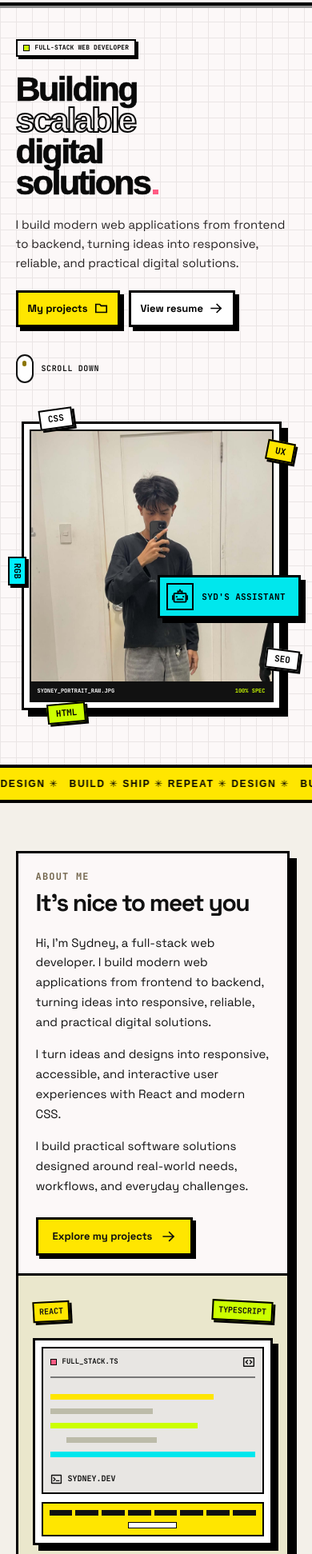
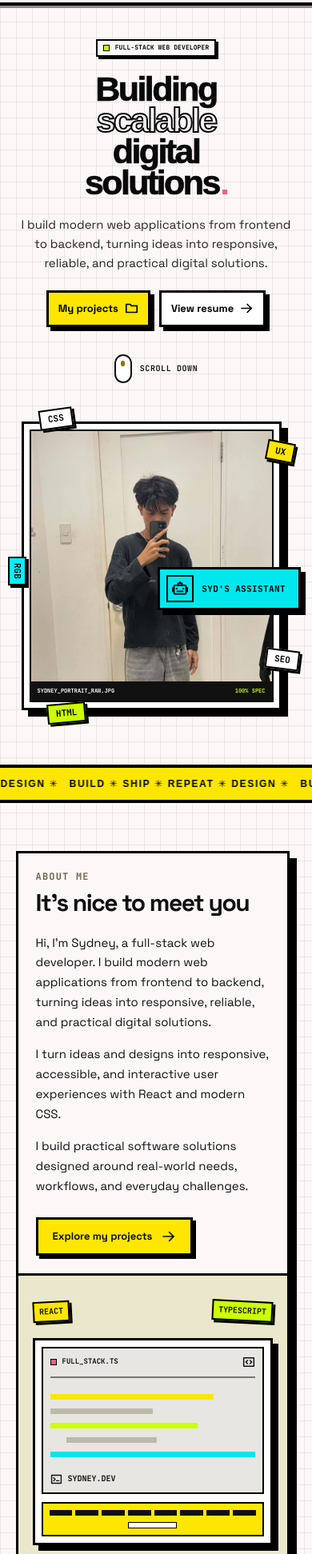
Before and after one commit to Syddevv/Portfolio-V2, a React (Vite) app in the folder my-portfolio/: page /#explore in a window 390 px wide. Shown: the part 57-2000 px from the top of the page at 80% size. Built offline with nearby package versions, Linux system fonts and the light colour scheme.

Commit message:
Update styles for About, Explore, Footer, and PortfolioAssistant components for improved layout and responsiveness

```diff
--- a/my-portfolio/src/components/About.css
+++ b/my-portfolio/src/components/About.css
@@ -1,7 +1,9 @@
 .about-section {
   min-height: 100svh;
   scroll-margin-top: 54px;
-  background: #f3f0e9;
+  background-color: #fcf8f8;
+  background-image: linear-gradient(#eae5e5 1px, transparent 1px), linear-gradient(90deg, #eae5e5 1px, transparent 1px);
+  background-size: 20px 20px;
   color: #000;
 }
 
@@ -215,10 +217,17 @@
 .about-card-link:focus-visible { outline: 3px solid #000; outline-offset: 6px; }
 .about-card-link svg { width: clamp(15px, 1vw, 19px); height: clamp(15px, 1vw, 19px); }
 
-.app-shell--dark .about-section { background: #242424; color: #fcf8f8; }
+.app-shell--dark .about-section {
+  background-color: #181818;
+  background-image: linear-gradient(#333 1px, transparent 1px), linear-gradient(90deg, #333 1px, transparent 1px);
+  color: #fcf8f8;
+}
 
 @media (min-width: 1000px) {
-  .about-section { scroll-margin-top: clamp(57px, calc(32px + 2.4vw), 78px); }
+  .about-section {
+    scroll-margin-top: clamp(57px, calc(32px + 2.4vw), 78px);
+    background-size: clamp(20px, 1.4vw, 27px) clamp(20px, 1.4vw, 27px);
+  }
 }
 @media (max-width: 1100px) {
   .about-grid { grid-template-columns: repeat(2, minmax(0, 1fr)); gap: 23px; }
--- a/my-portfolio/src/components/Explore.css
+++ b/my-portfolio/src/components/Explore.css
@@ -106,8 +106,13 @@
 }
 @media (max-width: 700px) {
   .explore-hero { display: flex; flex-direction: column; align-items: stretch; gap: 58px; padding-block: 40px 68px; }
+  .explore-copy { width: 100%; text-align: center; }
+  .hero-eyebrow { margin-inline: auto; }
   .hero-headline { font-size: clamp(48px, 9vw, 70px); }
-  .hero-description { max-width: 36rem; }
+  .hero-headline > span { margin-inline: auto; }
+  .hero-description { max-width: 36rem; margin-inline: auto; }
+  .hero-actions { justify-content: center; }
+  .hero-scroll { display: flex; width: max-content; margin-inline: auto; }
   .hero-visual { width: min(calc(100% - 26px), 440px); align-self: center; margin: 0 12px 0 0; }
   .portrait-frame { aspect-ratio: .9; }
 }
--- a/my-portfolio/src/components/Footer.css
+++ b/my-portfolio/src/components/Footer.css
@@ -28,9 +28,10 @@
   .footer-navigation { grid-column: 1 / -1; grid-row: 2; justify-content: flex-start; }
 }
 @media (max-width: 620px) {
-  .footer-inner { grid-template-columns: 1fr; align-items: start; }
-  .footer-navigation { grid-column: auto; grid-row: auto; justify-content: flex-start; }
-  .footer-socials { justify-content: flex-start; }
+  .footer-inner { grid-template-columns: 1fr; justify-items: center; text-align: center; }
+  .footer-brand { flex-direction: column; align-items: center; }
+  .footer-navigation { grid-column: auto; grid-row: auto; justify-content: center; }
+  .footer-socials { justify-content: center; }
 }
 @media (prefers-reduced-motion: reduce) {
   .footer-socials a { transition: none; }
--- a/my-portfolio/src/components/assistant/PortfolioAssistant.css
+++ b/my-portfolio/src/components/assistant/PortfolioAssistant.css
@@ -1,7 +1,7 @@
 .assistant-trigger {
   position: fixed;
   right: clamp(22px, 1.8vw, 34px);
-  bottom: clamp(22px, 1.8vw, 34px);
+  bottom: clamp(34px, 2.4vw, 46px);
   z-index: 40;
   display: inline-flex;
   align-items: center;
@@ -78,13 +78,19 @@
 .assistant-composer-meta strong { flex: 0 0 auto; }
 
 @media (max-width: 600px) {
-  .assistant-trigger { right: 14px; bottom: 14px; min-height: 50px; }
-  .assistant-panel { inset: 76px 12px 12px; width: auto; height: auto; min-height: 0; box-shadow: 6px 6px 0 #000; }
-  .assistant-conversation { padding: 20px; }
+  .assistant-trigger { right: 14px; bottom: 24px; min-height: 50px; }
+  .assistant-panel {
+    inset: auto 14px 24px auto;
+    width: min(360px, calc(100vw - 28px));
+    height: min(580px, calc(100dvh - 138px));
+    min-height: 0;
+    box-shadow: 6px 6px 0 #000;
+  }
+  .assistant-conversation { padding: 18px; }
   .assistant-message { width: min(100%, 330px); }
 }
 @media (max-width: 380px) {
-  .assistant-panel { inset-inline: 8px; bottom: 8px; }
+  .assistant-panel { inset-inline: 10px; bottom: 18px; width: auto; }
   .assistant-header { padding-inline: 8px; }
   .assistant-brand-copy > span { font-size: 7px; }
   .assistant-composer { padding-inline: 9px; }
```
